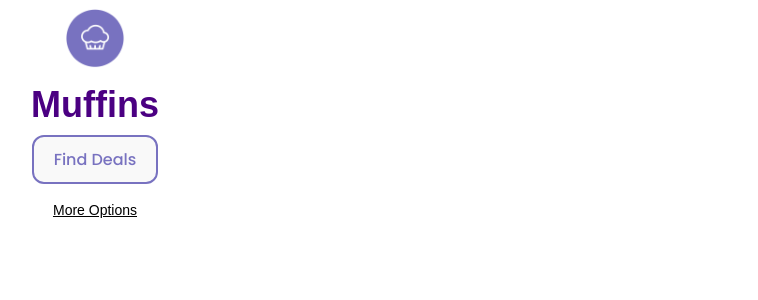
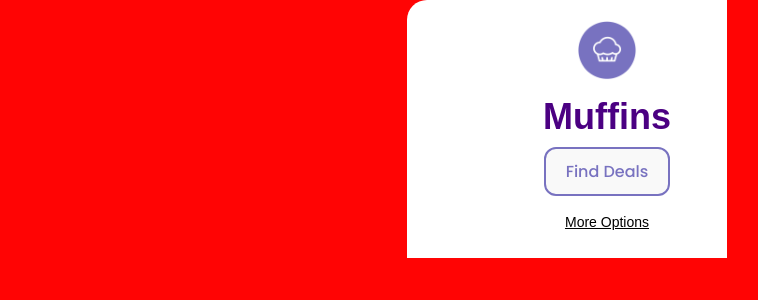
Before and after one commit to manula2004/muffin-extension, a React (Vite) app: page / in a window 1280 px wide. Shown: the top 300 px of the page, without its empty margins (73-831 px from the left). Built offline with nearby package versions, Linux system fonts and the light colour scheme; a web font is replaced by a local one.

Commit message:
messed up everything again

```diff
--- a/src/App.jsx
+++ b/src/App.jsx
@@ -44,7 +44,7 @@ function App() {
   });
 
   return (
-    <div className={`app-container ${isLoading ? 'loading-state' : ''}`}>
+    <div className={`app-wrapper${showResults ? ' show-results' : ''}`}>
       <div className={`card ${isLoading ? 'loading-card' : ''}`}>
         {!isLoading ? (
           <>
--- a/src/components/loader.css
+++ b/src/components/loader.css
@@ -1,14 +1,17 @@
 .loader-container {
   position: relative;
-  width: 100px;
-  height: 280px;
+  width: 400px;
+  height: 200vh;
+  margin: 0 auto;
+  overflow: hidden;
+  background: #ff0404;
 }
 
 .waves {
   position: absolute;
-  top: 0;
+  top: 50%;
   left: 50%;
-  transform: translateX(-50%);
+  transform: translate(-50%, -50%);
   display: flex;
   gap: 16px;
   width: calc(11.6px * 3 + 16px * 2);
@@ -34,13 +37,21 @@
 
 .muffin-loader {
   position: absolute;
-  bottom: 0;
+  bottom: 30%;
   left: 50%;
-  top: 150px;
   transform: translateX(-50%);
   width: 60px;
   height: auto;
   z-index: 10;
+}
+
+.full-screen-loader {
+  display: flex;
+  flex-direction: column;
+  align-items: center;
+  justify-content: center;
+  height: 100vh;
+  width: 400px;
 }
 
 @keyframes waveMove {
--- a/src/style.css
+++ b/src/style.css
@@ -10,8 +10,11 @@
 }
 
 html, body, #root {
+  width: 400px;
+  height: 100vh;
+  margin: 0 auto;
   overflow: hidden;
-  background: rgb#ff0404;
+  background: #ff0404;
 }
 
 .loading-state {
@@ -30,8 +33,8 @@ html, body, #root {
   flex-direction: column;
   align-items: center;
   justify-content: center;
-  height: 100%;
-  width: 100%;
+  height: 100vh;
+  width: 400px;
 }
 
 .loading-text {
@@ -48,17 +51,23 @@ html, body, #root {
   100% { opacity: 0.6; }
 }
 
+/* Replace container styles */
+.app-wrapper {
+  width: 400px;
+  min-height: 700px; /* Increased height */
+  border-radius: 20px;
+  overflow: hidden;
+  transition: min-height 0.4s cubic-bezier(0.4, 0, 0.2, 1);
+}
+
 .card {
   transition: all 0.3s ease;
-}
-
-html {
-  overflow: hidden;
-}
-
-body {
-  min-width: 320px;
-  overflow: hidden;
+  width: 100%;
+  padding: 20px;
+  box-sizing: border-box;
+  position: relative;
+  background: #fff;
+  text-align: center;
 }
 
 #root.app-container {
@@ -67,16 +76,10 @@ body {
   overflow: hidden !important;
 }
 
-.card {
-  background: #fff;
-  text-align: center;
-}
-
 .popup-container {
   overflow: hidden;
   background: rgb(255, 12, 12);
 }
-
 
 .logo {
   width: 60px;
@@ -88,7 +91,7 @@ body {
   font-family: 'Dongle', sans-serif;
   font-size: 36px;
   margin: 0;
-  color: #4B0082; /* dark purple */
+  color: #4B0082;
 }
 
 .find-button {
@@ -114,6 +117,7 @@ body {
   text-decoration: underline;
   cursor: pointer;
 }
+
 .options-hover {
   color: #ff0000;
 }
@@ -123,6 +127,7 @@ a {
   color: #646cff;
   text-decoration: inherit;
 }
+
 a:hover {
   color: #747bff;
 }
@@ -144,11 +149,19 @@ button {
   cursor: pointer;
   transition-duration: 0.3s;
 }
+
 button:hover {
   border-color: #7872c0;
-  color: #ffffff
+  color: #ffffff;
 }
+
 button:focus,
 button:focus-visible {
   outline: 4px auto -webkit-focus-ring-color;
 }
+
+/* For results view */
+.show-results .card {
+  min-height: 0 !important;
+  height: auto !important;
+}
```
